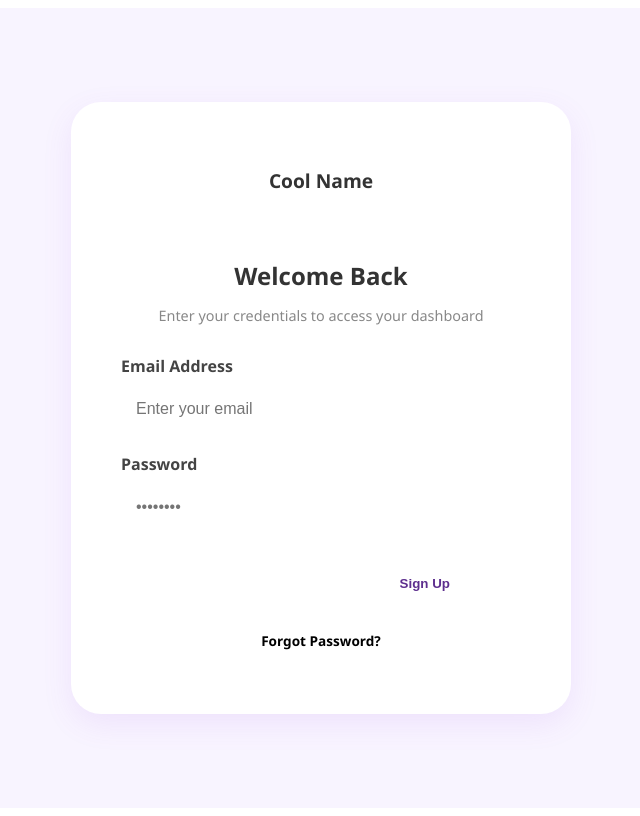
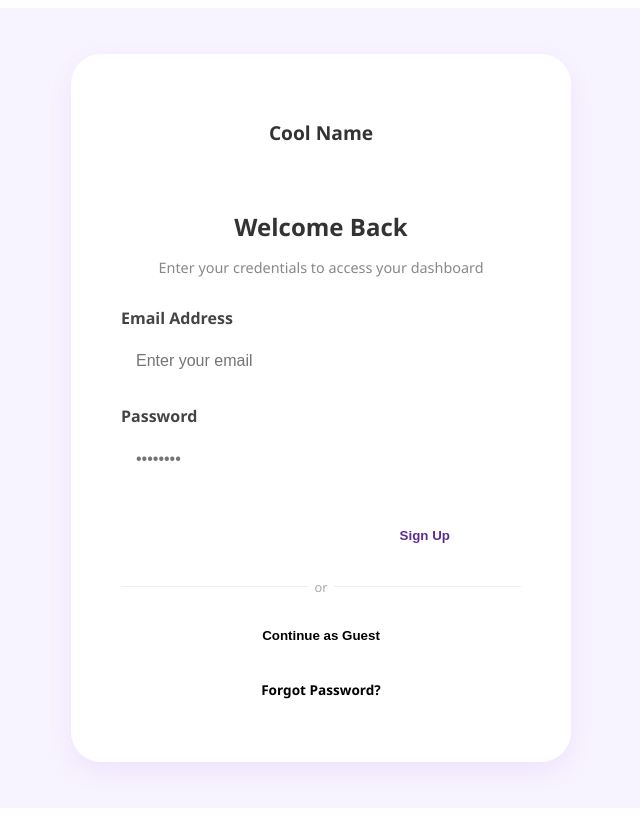
Before and after one commit to umdInnovationSp26/Gather-Donation, an Angular app in the folder gather-donations-fe/: page /login in a window 1280 px wide. Shown: the whole page, without its empty margins (327-967 px from the left). Built offline with nearby package versions, Linux system fonts and the light colour scheme.

Commit message:
feat: added continue as guest button

```diff
--- a/gather-donations-fe/src/app/login/login.css
+++ b/gather-donations-fe/src/app/login/login.css
@@ -101,3 +101,40 @@ label {
   cursor: pointer;
   font-weight: 600;
 }
+
+
+.divider {
+  display: flex;
+  align-items: center;
+  text-align: center;
+  margin: 20px 0;
+  color: #aaa;
+  font-size: 0.8rem;
+}
+
+.divider::before,
+.divider::after {
+  content: '';
+  flex: 1;
+  border-bottom: 1px solid #eee;
+}
+
+.divider:not(:empty)::before { margin-right: .5em; }
+.divider:not(:empty)::after { margin-left: .5em; }
+
+.btn-guest {
+  width: 100%;
+  background-color: transparent;
+  color: var(--btn-purple);
+  border: 2px solid var(--input-lavender);
+  padding: 12px;
+  border-radius: 20px;
+  font-weight: 600;
+  cursor: pointer;
+  transition: all 0.2s;
+}
+
+.btn-guest:hover {
+  background-color: var(--input-lavender);
+  color: #5D2E8E;
+}
--- a/gather-donations-fe/src/app/login/login.html
+++ b/gather-donations-fe/src/app/login/login.html
@@ -20,6 +20,12 @@
       <button class="btn-secondary">Sign Up</button>
     </div>
 
+    <div class="divider">
+      <span>or</span>
+    </div>
+
+    <button class="btn-guest" (click)="handleLogin()">Continue as Guest</button>
+
     <p class="forgot-pass">Forgot Password?</p>
   </div>
 </div>
```
